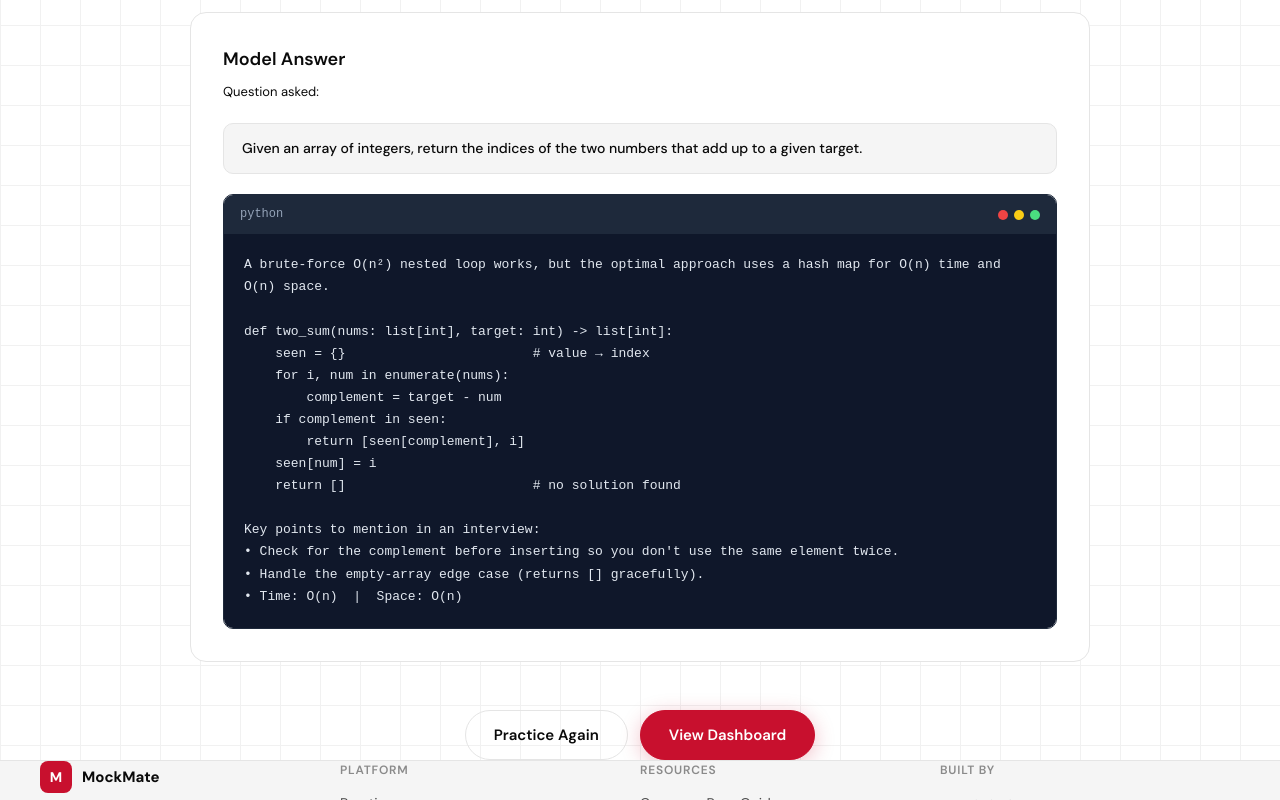
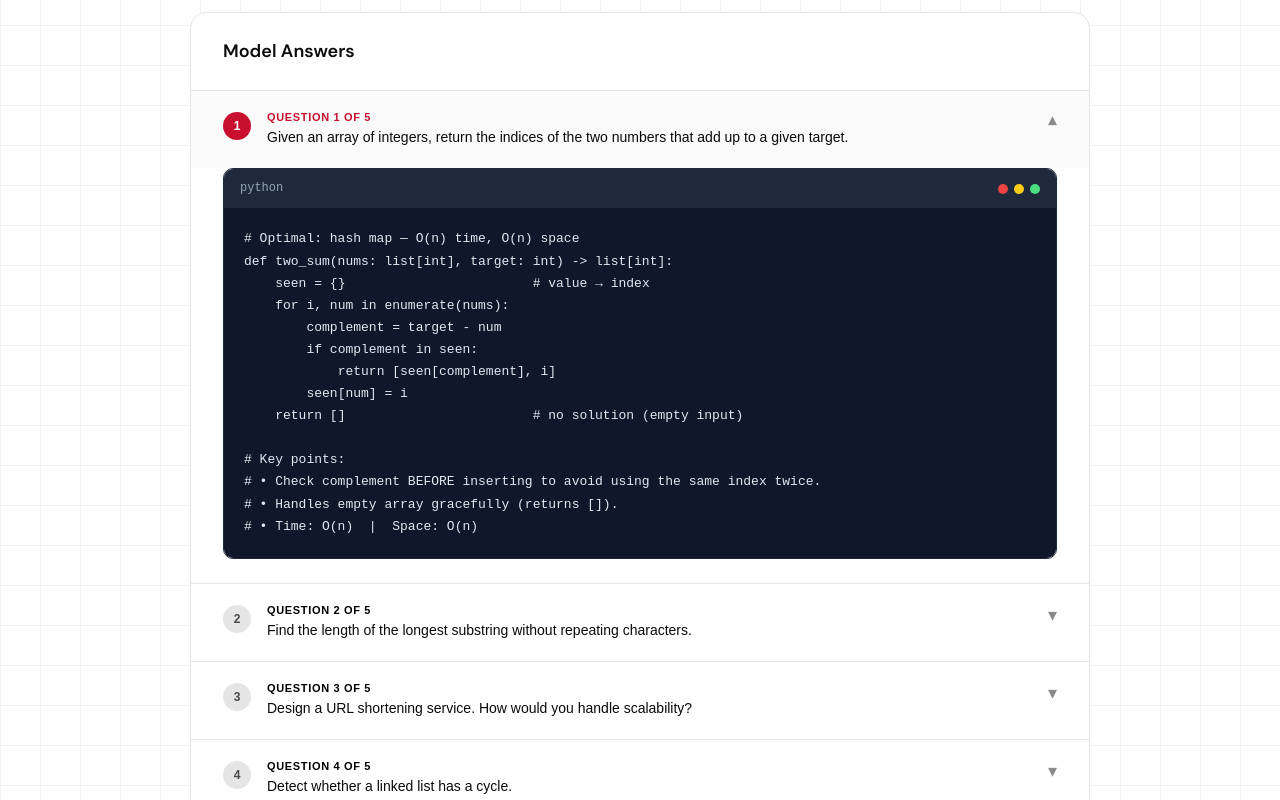
Before and after one commit to Richa-04/NUMockBuddy, a Next.js app: page /practice/results in a window 1280 px wide. Shown: the part 1400-2200 px from the top of the page. Built offline with nearby package versions, Linux system fonts and the light colour scheme.

Commit message:
feat: results page with expert scores, feedback and model answers

```diff
--- a/app/practice/results/page.tsx
+++ b/app/practice/results/page.tsx
@@ -1,5 +1,6 @@
 'use client'
 
+import { useState } from 'react'
 import { useSearchParams, useRouter } from 'next/navigation'
 import Button from '@/components/ui/Button'
 
@@ -73,10 +74,11 @@ const MOCK = {
   summary:
     'You demonstrated solid fundamentals and communicated your thinking well throughout the session. The main area to focus on is edge-case coverage — interviewers at this level will always probe boundary conditions. With a bit more practice on optimal data structures you will be in great shape.',
 
+  modelAnswers: [
+    {
       question: 'Given an array of integers, return the indices of the two numbers that add up to a given target.',
-
-  modelAnswer: `A brute-force O(n²) nested loop works, but the optimal approach uses a hash map for O(n) time and O(n) space.
-
+      language: 'python',
+      answer: `# Optimal: hash map — O(n) time, O(n) space
 def two_sum(nums: list[int], target: int) -> list[int]:
     seen = {}                        # value → index
     for i, num in enumerate(nums):
@@ -84,12 +86,114 @@ def two_sum(nums: list[int], target: int) -> list[int]:
         if complement in seen:
             return [seen[complement], i]
         seen[num] = i
-    return []                        # no solution found
+    return []                        # no solution (empty input)
 
-Key points to mention in an interview:
-• Check for the complement before inserting so you don't use the same element twice.
-• Handle the empty-array edge case (returns [] gracefully).
-• Time: O(n)  |  Space: O(n)`,
+# Key points:
+# • Check complement BEFORE inserting to avoid using the same index twice.
+# • Handles empty array gracefully (returns []).
+# • Time: O(n)  |  Space: O(n)`,
+    },
+    {
+      question: 'Find the length of the longest substring without repeating characters.',
+      language: 'python',
+      answer: `# Sliding window — O(n) time, O(min(n, k)) space  (k = charset size)
+def length_of_longest_substring(s: str) -> int:
+    char_index = {}
+    left = max_len = 0
+
+    for right, ch in enumerate(s):
+        if ch in char_index and char_index[ch] >= left:
+            left = char_index[ch] + 1   # shrink window past the duplicate
+        char_index[ch] = right
+        max_len = max(max_len, right - left + 1)
+
+    return max_len
+
+# Key points:
+# • Shrink window only when the duplicate is inside the current window.
+# • One-pass; no inner loop — strictly O(n).
+# • Edge cases: empty string → 0, all-same chars → 1.`,
+    },
+    {
+      question: 'Design a URL shortening service. How would you handle scalability?',
+      language: 'text',
+      answer: `High-level design:
+
+1. ID generation
+   • Base-62 encode a unique ID (a-z, A-Z, 0-9) → 7 chars ≈ 3.5 trillion URLs.
+   • Options: auto-increment DB ID, distributed counter (Snowflake), random + collision check.
+
+2. Storage
+   • Write path: hash → long URL stored in key-value store (DynamoDB / Redis + Postgres).
+   • Read path: cache hot URLs in Redis (TTL ~24 h) to keep DB reads low.
+
+3. Redirection
+   • 301 (permanent) — browser caches; reduces server load but loses analytics.
+   • 302 (temporary) — every visit hits server; better for click tracking.
+
+4. Scalability
+   • Stateless API servers behind a load balancer — horizontal scaling.
+   • Read replicas for the DB; writes go to primary.
+   • CDN for global redirect latency.
+   • Rate-limit by IP to prevent abuse.
+
+5. Edge cases
+   • URL validation before shortening.
+   • Expiry / TTL support per link.
+   • Custom aliases (check availability first).`,
+    },
+    {
+      question: 'Detect whether a linked list has a cycle.',
+      language: 'python',
+      answer: `# Floyd's "tortoise and hare" — O(n) time, O(1) space
+class ListNode:
+    def __init__(self, val=0, next=None):
+        self.val, self.next = val, next
+
+def has_cycle(head: ListNode | None) -> bool:
+    slow = fast = head
+    while fast and fast.next:
+        slow = slow.next
+        fast = fast.next.next
+        if slow is fast:
+            return True
+    return False
+
+# Key points:
+# • Two pointers at different speeds — if a cycle exists they must eventually meet.
+# • No extra memory (unlike storing visited nodes in a set).
+# • If fast reaches None, the list is acyclic.
+# • To find the cycle entry point: reset one pointer to head after meeting,
+#   then advance both one step at a time — they meet at the entry node.`,
+    },
+    {
+      question: 'What is the difference between SQL and NoSQL databases? When would you use each?',
+      language: 'text',
+      answer: `SQL (Relational)
+────────────────────────────────────────────
+• Structured schema — tables, rows, foreign keys.
+• ACID transactions — strong consistency.
+• Best for: financial systems, e-commerce orders, anything needing JOINs
+  or complex queries across related data.
+• Examples: PostgreSQL, MySQL, SQLite.
+
+NoSQL (Non-relational)
+────────────────────────────────────────────
+• Flexible schema — documents, key-value, wide-column, graph.
+• BASE model — eventual consistency; trades consistency for availability/speed.
+• Best for: high write throughput, unstructured data, horizontal scaling,
+  caching, real-time feeds, user profiles.
+• Examples: MongoDB (document), Redis (key-value), Cassandra (wide-column).
+
+Decision framework:
+  Need complex queries / strict consistency?  → SQL
+  Need massive scale / flexible schema?       → NoSQL
+  Both?                                       → Polyglot persistence (use both)
+
+Interview tip: mention CAP theorem — no system can guarantee Consistency,
+Availability, and Partition Tolerance simultaneously.`,
+    },
+  ],
 }
 
 // ─── Verdict config ───────────────────────────────────────────────────────────
@@ -168,6 +272,8 @@ export default function ResultsPage() {
 
   const verdict = MOCK.verdict
   const verdictStyle = VERDICT_STYLES[verdict]
+
+  const [openQuestion, setOpenQuestion] = useState<number | null>(0)
 
   return (
     <section style={{
@@ -413,48 +519,98 @@ export default function ResultsPage() {
             </div>
           </div>
 
-          {/* ── 4. Model Answer ── */}
+          {/* ── 4. Model Answers ── */}
           <div style={{
             border: '1px solid var(--color-gray-200)',
             borderRadius: 'var(--radius-lg)',
-            padding: 32,
             background: '#fff',
             marginBottom: 48,
+            overflow: 'hidden',
           }}>
-            <h2 style={{
-              fontSize: 18, fontWeight: 600,
-              color: 'var(--color-black)', marginBottom: 8,
-            }}>
-              Model Answer
+            <div style={{ padding: '24px 32px', borderBottom: '1px solid var(--color-gray-200)' }}>
+              <h2 style={{ fontSize: 18, fontWeight: 600, color: 'var(--color-black)', margin: 0 }}>
+                Model Answers
               </h2>
-
-            <div style={{
-              fontSize: 13, color: 'var(--color-gray-500)',
-              marginBottom: 20,
-            }}>
-              Question asked:
             </div>
 
+            {MOCK.modelAnswers.map((item, idx) => {
+              const isOpen = openQuestion === idx
+              const total = MOCK.modelAnswers.length
+              return (
+                <div
+                  key={idx}
+                  style={{ borderBottom: idx < total - 1 ? '1px solid var(--color-gray-200)' : 'none' }}
+                >
+                  {/* Accordion header */}
+                  <button
+                    onClick={() => setOpenQuestion(isOpen ? null : idx)}
+                    style={{
+                      width: '100%',
+                      display: 'flex',
+                      alignItems: 'flex-start',
+                      gap: 16,
+                      padding: '20px 32px',
+                      background: isOpen ? '#fafafa' : '#fff',
+                      border: 'none',
+                      cursor: 'pointer',
+                      textAlign: 'left',
+                      transition: 'background 0.15s ease',
+                    }}
+                  >
+                    {/* Question number badge */}
+                    <span style={{
+                      flexShrink: 0,
+                      width: 28, height: 28,
+                      borderRadius: '50%',
+                      background: isOpen ? 'var(--color-red)' : 'var(--color-gray-200)',
+                      color: isOpen ? '#fff' : 'var(--color-gray-600)',
+                      display: 'flex', alignItems: 'center', justifyContent: 'center',
+                      fontSize: 12, fontWeight: 700,
+                      marginTop: 1,
+                      transition: 'all 0.15s ease',
+                    }}>
+                      {idx + 1}
+                    </span>
+
+                    <div style={{ flex: 1 }}>
                       <div style={{
-              padding: '14px 18px',
-              borderRadius: 'var(--radius-md)',
-              background: 'var(--color-gray-100, #f9fafb)',
-              border: '1px solid var(--color-gray-200)',
-              fontSize: 14,
-              fontWeight: 500,
-              color: 'var(--color-black)',
-              marginBottom: 20,
-              lineHeight: 1.5,
+                        fontSize: 11, fontWeight: 700,
+                        color: isOpen ? 'var(--color-red)' : 'var(--color-gray-500)',
+                        textTransform: 'uppercase', letterSpacing: '0.06em',
+                        marginBottom: 4,
                       }}>
-              {MOCK.question}
+                        Question {idx + 1} of {total}
+                      </div>
+                      <div style={{
+                        fontSize: 14, fontWeight: 500,
+                        color: 'var(--color-black)', lineHeight: 1.5,
+                      }}>
+                        {item.question}
+                      </div>
                     </div>
 
+                    {/* Chevron */}
+                    <span style={{
+                      flexShrink: 0,
+                      fontSize: 18,
+                      color: 'var(--color-gray-400)',
+                      transform: isOpen ? 'rotate(180deg)' : 'rotate(0deg)',
+                      transition: 'transform 0.2s ease',
+                      marginTop: 2,
+                      lineHeight: 1,
+                    }}>
+                      ▾
+                    </span>
+                  </button>
+
+                  {/* Accordion body */}
+                  {isOpen && (
+                    <div style={{ padding: '0 32px 24px' }}>
                       <div style={{
                         borderRadius: 'var(--radius-md)',
                         overflow: 'hidden',
                         border: '1px solid #1e293b',
                       }}>
-              {/* Code block header */}
                         <div style={{
                           background: '#1e293b',
                           padding: '10px 16px',
@@ -463,7 +619,7 @@ export default function ResultsPage() {
                           alignItems: 'center',
                         }}>
                           <span style={{ fontSize: 12, color: '#94a3b8', fontFamily: 'var(--font-mono, monospace)' }}>
-                  python
+                            {item.language}
                           </span>
                           <div style={{ display: 'flex', gap: 6 }}>
                             {['#ef4444', '#facc15', '#4ade80'].map(c => (
@@ -473,7 +629,7 @@ export default function ResultsPage() {
                         </div>
                         <pre style={{
                           margin: 0,
-                padding: '20px 20px',
+                          padding: '20px',
                           background: '#0f172a',
                           color: '#e2e8f0',
                           fontSize: 13,
@@ -482,9 +638,14 @@ export default function ResultsPage() {
                           fontFamily: 'var(--font-mono, "Fira Code", "Cascadia Code", monospace)',
                           whiteSpace: 'pre-wrap',
                         }}>
-                {MOCK.modelAnswer}
+                          {item.answer}
                         </pre>
                       </div>
+                    </div>
+                  )}
+                </div>
+              )
+            })}
           </div>
 
           {/* ── 5. Bottom Buttons ── */}
```
Lines whose indentation alone changed are shown as unchanged.
